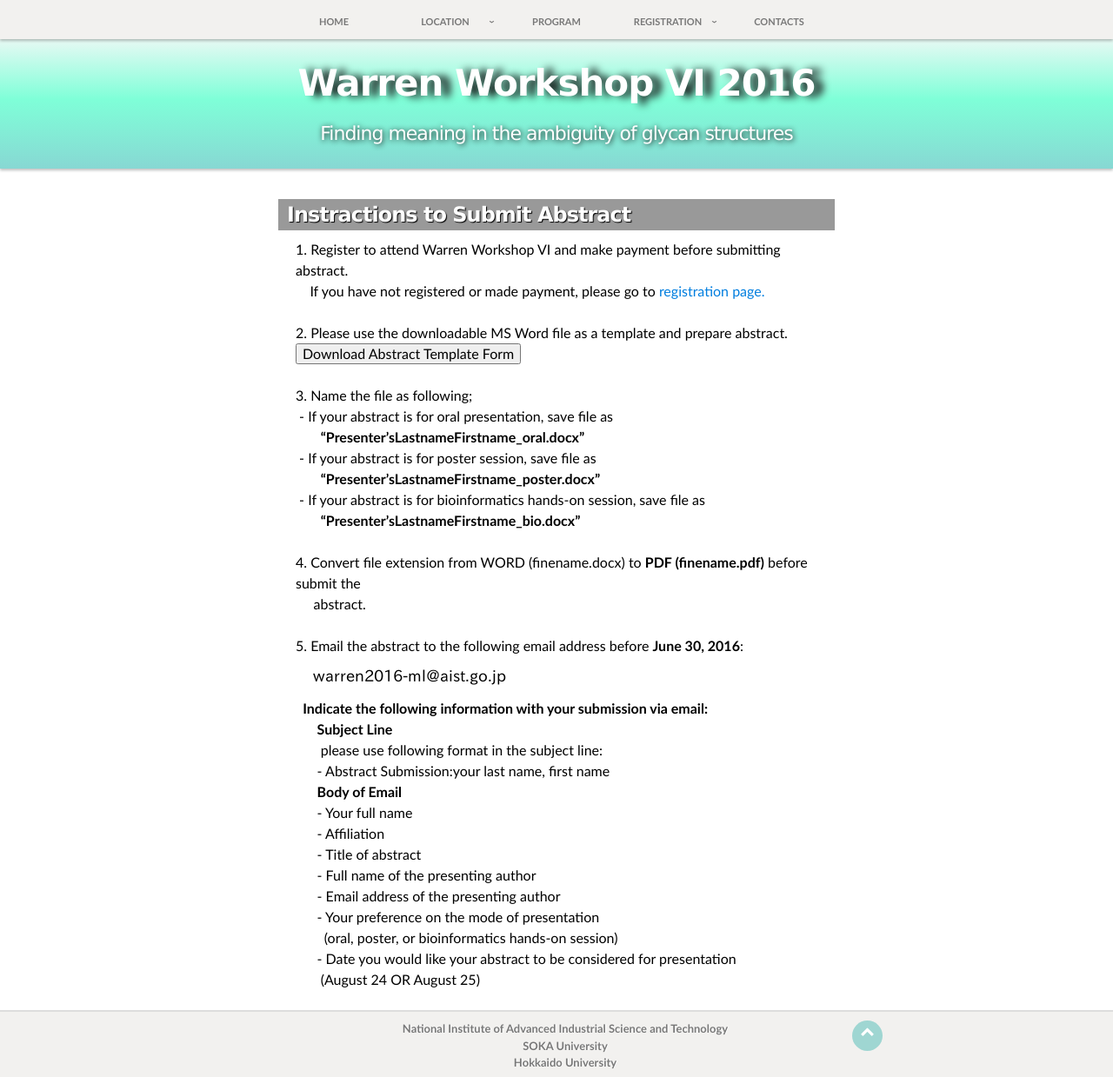
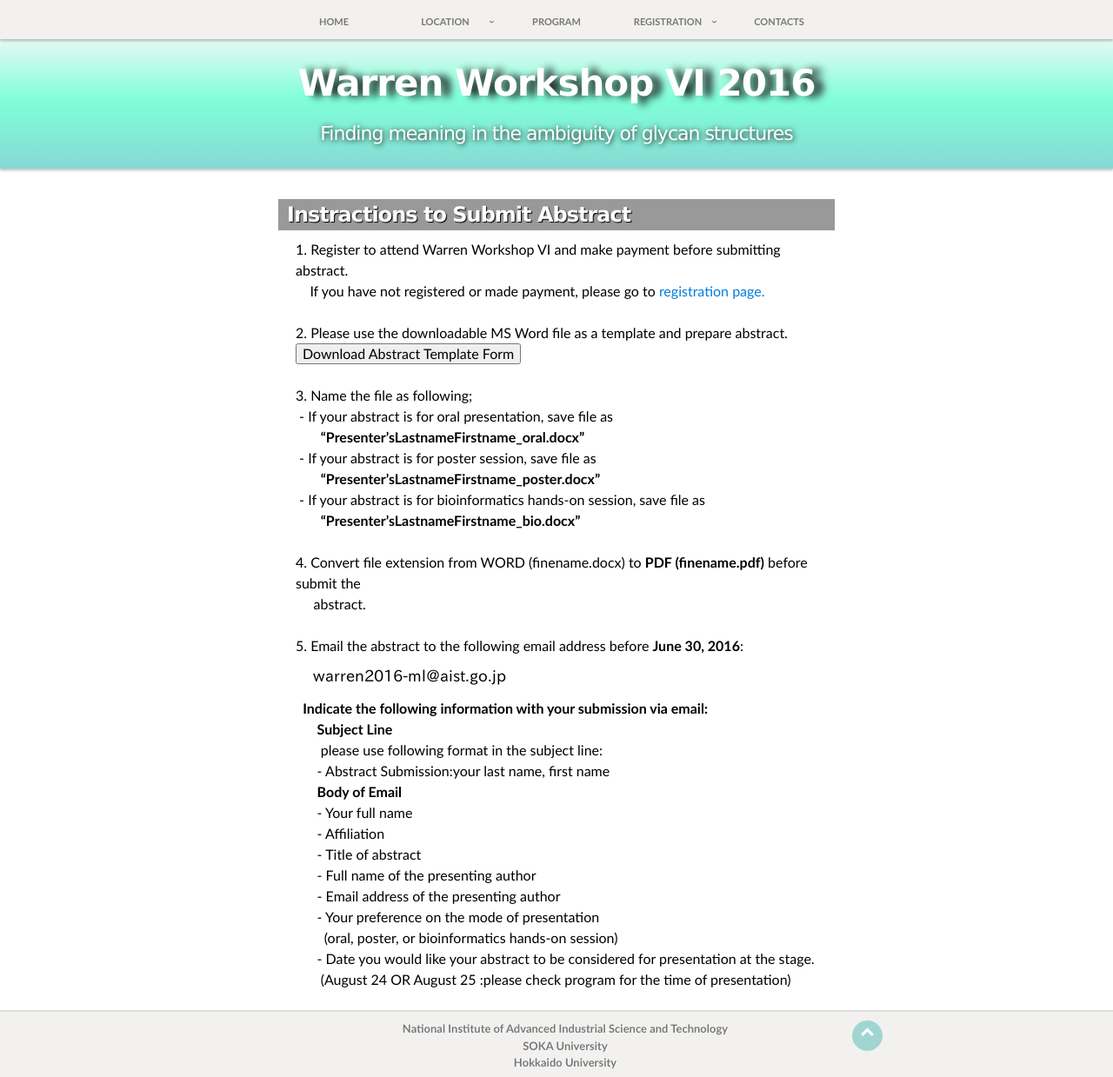
Before and after one commit to yamazakiM/test_warren2016, a Jekyll site: the page built from registration/submit.html, in a window 1280 px wide and 1239 px high. Shown: the whole window at 87% size. Built offline with Jekyll 4.4.1, drawn with Linux system fonts in a browser that asks for light colours; nearby versions of some CDN libraries; library files that are not in the unit come from our copies.

Commit message:
Update submit.html

```diff
--- a/registration/submit.html
+++ b/registration/submit.html
@@ -52,8 +52,8 @@
     &nbsp; &nbsp; &nbsp; - Email address of the presenting author<br>
     &nbsp; &nbsp; &nbsp; - Your preference on the mode of presentation<br>
     &nbsp; &nbsp; &nbsp; &nbsp; (oral, poster, or bioinformatics hands-on session)<br>
-    &nbsp; &nbsp; &nbsp; - Date you would like your abstract to be considered for presentation<br>
-    &nbsp; &nbsp; &nbsp; &nbsp;(August 24 OR August 25)
+    &nbsp; &nbsp; &nbsp; - Date you would like your abstract to be considered for presentation at the stage.<br>
+    &nbsp; &nbsp; &nbsp; &nbsp;(August 24 OR August 25 :please check program for the time of presentation)
 
   </li>
 </ul>
```
